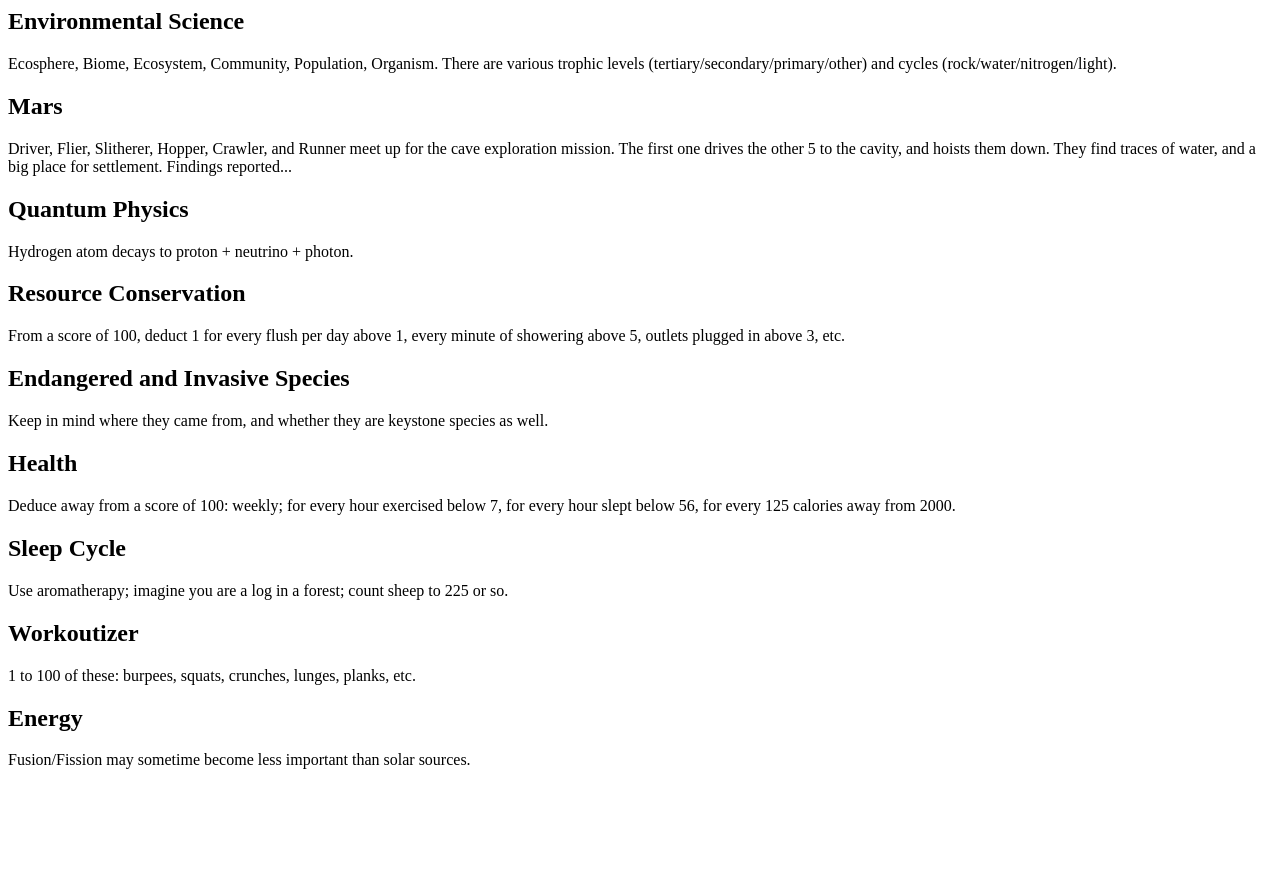
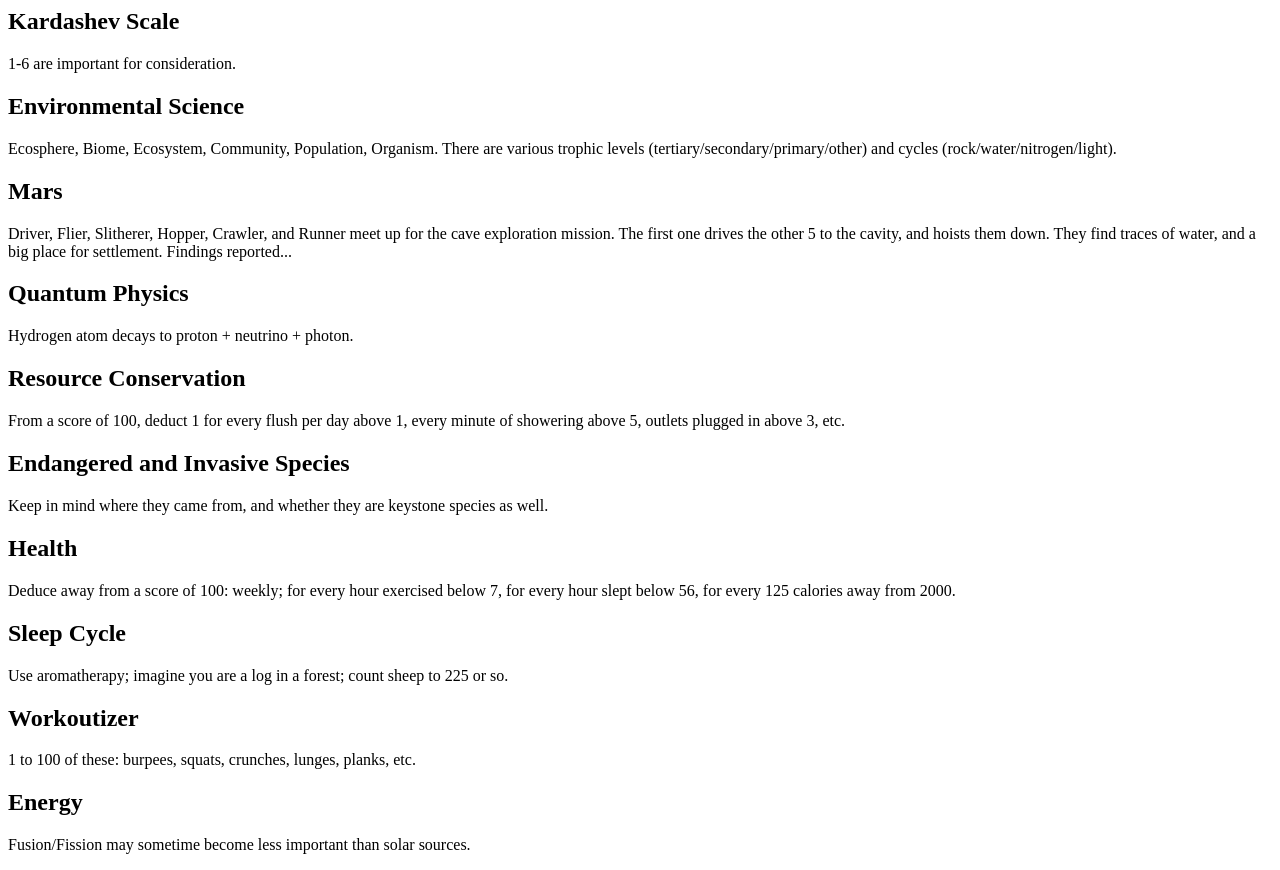
Before and after one commit to Solo-Trio-Studio/LEMP-stack_natural-sciences, a plain HTML site: page index.html in a window 1280 px wide. Before the commit the page ends 800 px from the top, so only its background shows below. Drawn offline with Linux system fonts and the light colour scheme.

Commit message:
Update index.html

```diff
--- a/index.html
+++ b/index.html
@@ -3,6 +3,10 @@
     <title>Natural Sciences</title>
   </head>
   <body>
+    <h2>Kardashev Scale</h2>
+    <p>
+      1-6 are important for consideration.
+    </p>
     <h2>Environmental Science</h2>
     <p>
       Ecosphere, Biome, Ecosystem, Community, Population, Organism. There are various trophic levels (tertiary/secondary/primary/other) and cycles (rock/water/nitrogen/light).
```
